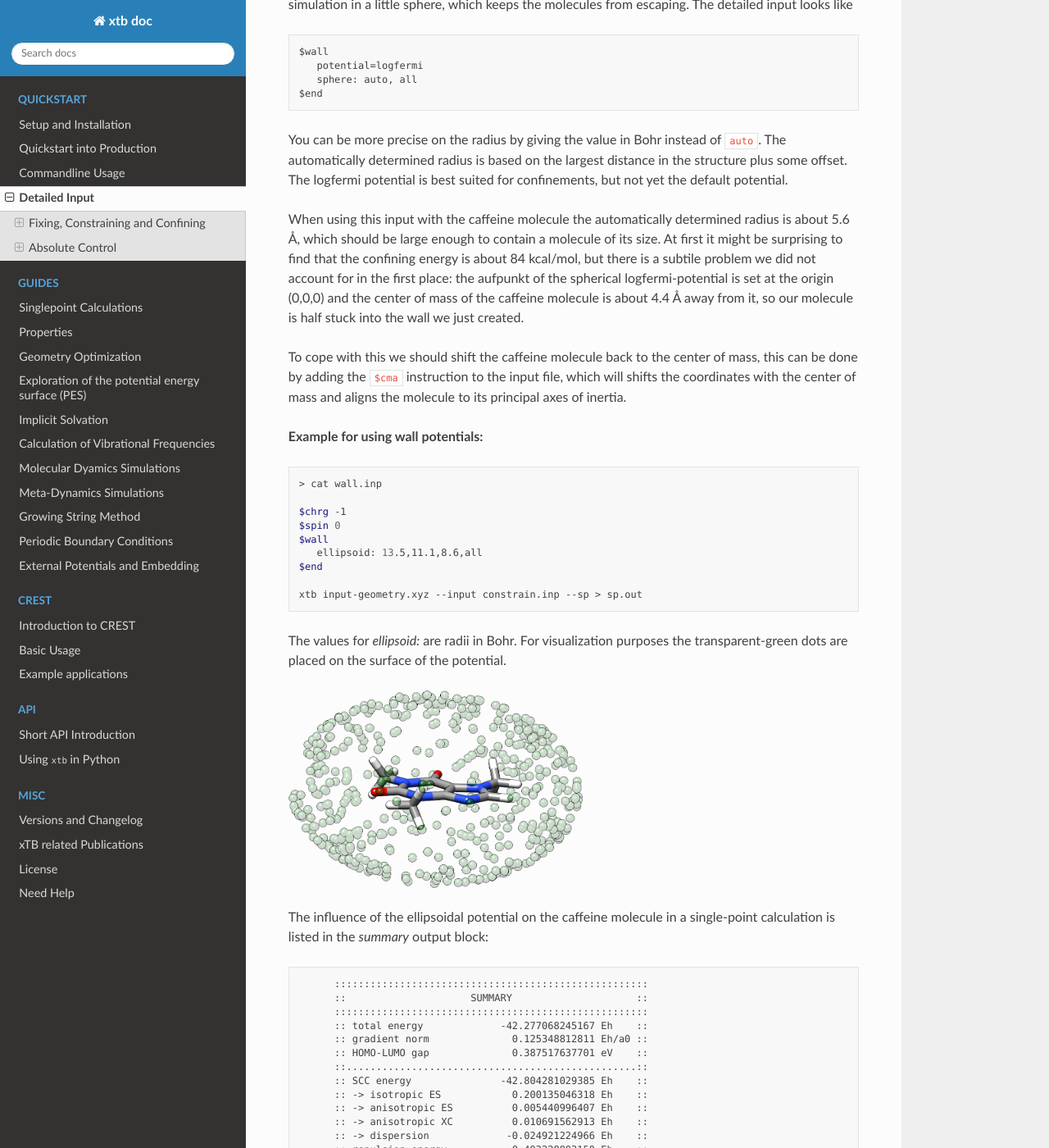
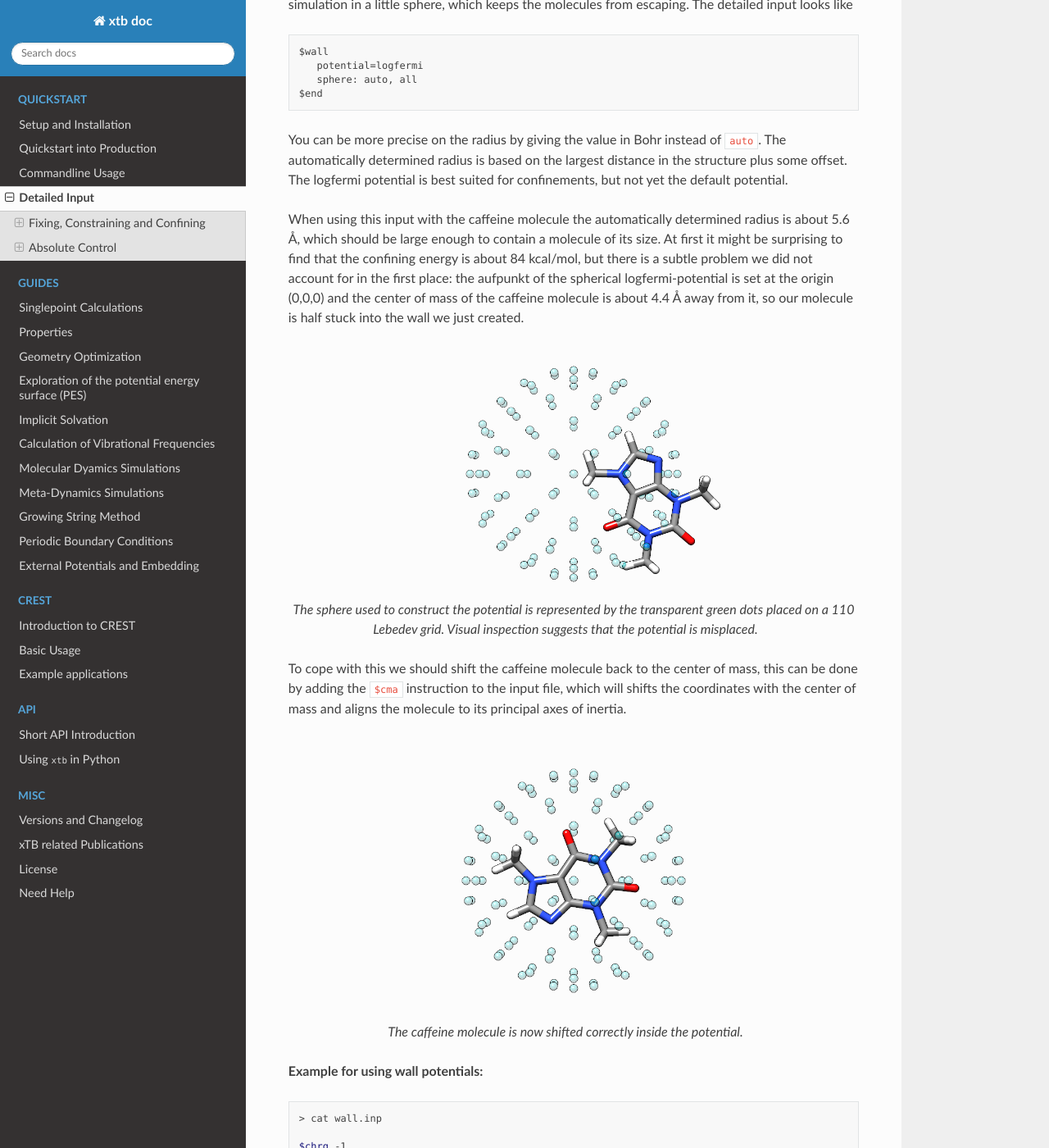
Before and after one commit to grimme-lab/xtb_docs, a Sphinx documentation site: the page built from source/xcontrol.rst, in a window 1280 px wide and 1400 px high, scrolled down 6255 px. Shown: the whole window at 82% size. Built offline with Sphinx 7.4.7 and the Read the Docs theme 2.0.0, drawn with Linux system fonts in a browser that asks for light colours.

Commit message:
add a visualisation for the misplaced confining potential

```diff
--- a/source/xcontrol.rst
+++ b/source/xcontrol.rst
@@ -360,16 +360,30 @@ When using this input with the caffeine molecule the automatically
 determined radius is about 5.6 Å, which should be large enough to contain
 a molecule of its size.
 At first it might be surprising to find that the confining energy
-is about 84 kcal/mol, but there is a subtile problem we did not account for
+is about 84 kcal/mol, but there is a subtle problem we did not account for
 in the first place: the aufpunkt of the spherical logfermi-potential
 is set at the origin (0,0,0) and the center of mass of the caffeine molecule
 is about 4.4 Å away from it, so our molecule is half stuck into the wall
 we just created.
 
+.. figure:: ../figures/confining_misplaced.png
+   :width: 400px
+   :align: center
+
+   The sphere used to construct the potential is represented by the
+   transparent green dots placed on a 110 Lebedev grid.
+   Visual inspection suggests that the potential is misplaced.
+
 To cope with this we should shift the caffeine molecule back to the center
 of mass, this can be done by adding the ``$cma`` instruction to the input
 file, which will shifts the coordinates with the center of mass and aligns
 the molecule to its principal axes of inertia.
+
+.. figure:: ../figures/confining_shifted.png
+   :width: 450px
+   :align: center
+
+   The caffeine molecule is now shifted correctly inside the potential.
 
 **Example for using wall potentials:**
 
```
Also changed, not shown: figures/confining_misplaced.png (added), figures/confining_shifted.png (added).
